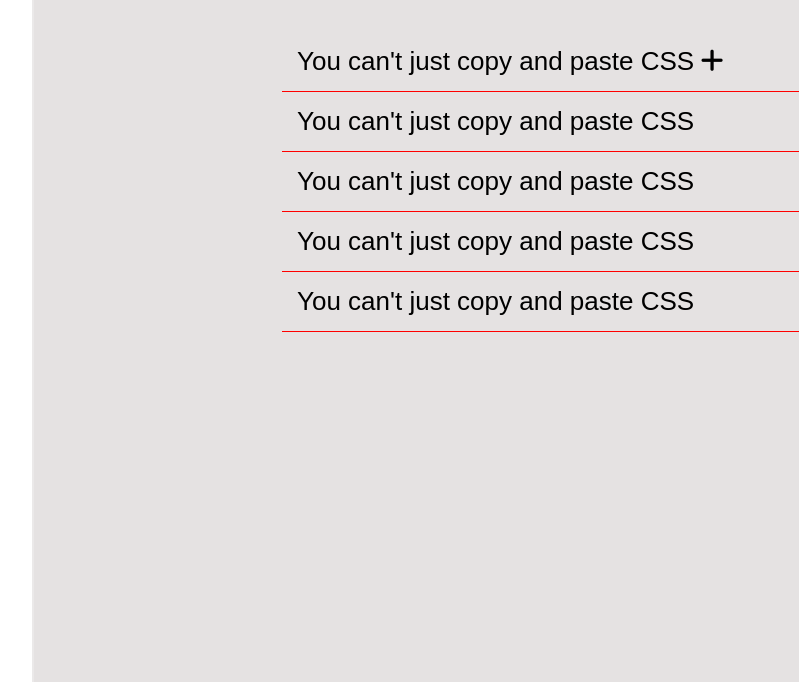
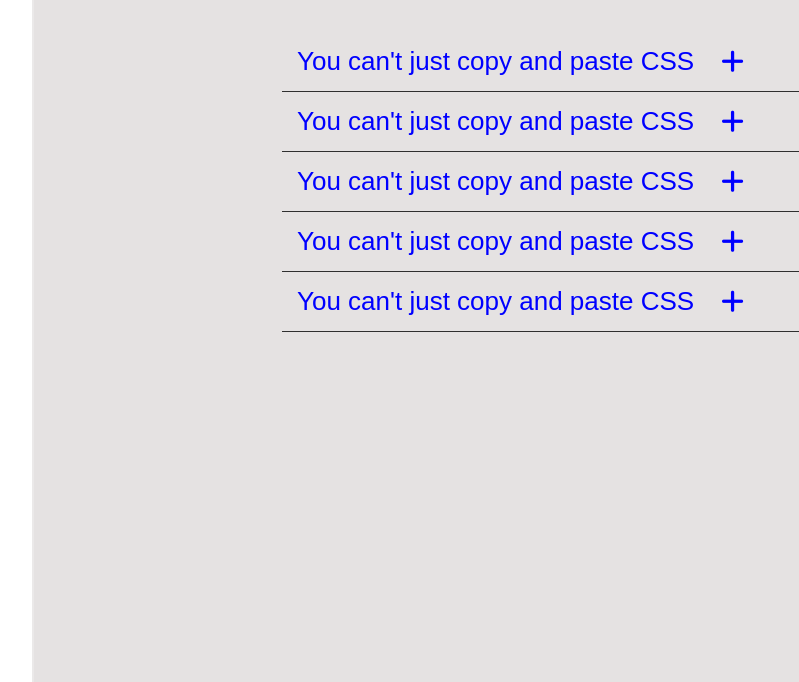
Before and after one commit to olgdem/cssBayan, a plain HTML site: page cssBayan/index.html in a window 1280 px wide. Shown: the part 118-800 px from the top of the page, without its empty margins (90-889 px from the left). Drawn offline with Linux system fonts and the light colour scheme; a web font is replaced by a local one.

Commit message:
add icons

```diff
--- a/cssBayan/index.html
+++ b/cssBayan/index.html
@@ -17,8 +17,8 @@
     <div class="faq">
         <div class="faq-item">
             <label class="faq-title" for="faq_1">
-                <a class="faq-link" href="#">You can't just copy and paste CSS</a>
-                <i class="fa-solid fa-plus"></i>
+                You can't just copy and paste CSS
+
             </label>
             <input class="faq-input" type="radio" name="faq" id="faq_1">
             <div class="faq-img">
@@ -26,28 +26,39 @@
             </div>
         </div>
         <div class="faq-item">
-            <label class="faq-title" for="faq_2">You can't just copy and paste CSS</label>
+            <label class="faq-title" for="faq_2">
+                You can't just copy and paste CSS
+
+            </label>
             <input class="faq-input" type="checkbox" name="faq" id="faq_2">
             <div class="faq-img">
                 <img class="image" src="img/mole.png" alt="mouse">
             </div>
         </div>
         <div class="faq-item">
-            <label class="faq-title" for="faq_3">You can't just copy and paste CSS</label>
+            <label class="faq-title" for="faq_3">
+                You can't just copy and paste CSS
+
+            </label>
             <input class="faq-input" type="radio" name="faq" id="faq_3">
             <div class="faq-img">
                 <img class="image" src="img/stich.png" alt="mouse">
             </div>
         </div>
         <div class="faq-item">
-            <label class="faq-title" for="faq_4">You can't just copy and paste CSS</label>
+            <label class="faq-title" for="faq_4">
+                You can't just copy and paste CSS
+
+            </label>
             <input class="faq-input" type="radio" name="faq" id="faq_4">
             <div class="faq-img">
                 <img class="image" src="img/timon.png" alt="mouse">
             </div>
         </div>
         <div class="faq-item">
-            <label class="faq-title" for="faq_5">You can't just copy and paste CSS</label>
+            <label class="faq-title" for="faq_5">
+                You can't just copy and paste CSS
+            </label>
             <input class="faq-input" type="radio" name="faq" id="faq_5">
             <div class="faq-img">
                 <img class="image" src="img/duck.png" alt="mouse">
--- a/cssBayan/styles.css
+++ b/cssBayan/styles.css
@@ -31,25 +31,23 @@ img {
 
 }
 .faq-item {
-    border-bottom: 1px solid red;
-}
-.faq-link {
-    text-decoration: none;
-    color: black;
+    border-bottom: 1px solid rgb(48, 47, 47);
 
 }
 
 
 .faq-title {
-    color: black;
+    color: blue;
     display: block;
     cursor: pointer;
     padding: 10px 15px;
-   /* transition: all 1.5s ease-out;*/
+   transition: all .3s ease-out;
 }
-/*.faq-title:hover {
-    background-color: red;
-}*/
+
+.faq-title:hover {
+    color: black;
+
+}
 .faq-input {
     width: 0;
     height: 0;
@@ -57,17 +55,43 @@ img {
     appearance: none;
     position: absolute;
 }
+
+
 .faq-img {
     display: none;
-    /*transition-delay: 1s;*/
+ }
+ .faq-title:after {
+    font-family: FontAwesome;
+    content: "\2b";
+    display: inline-block;
+    position: absolute;
+    right: 35%;
+    width: 20px;
+    transition: .1s ease-out;
+
  }
 .faq-input:checked + .faq-img {
     display: block;
+    color: blueviolet;
 }
 .faq-input:hover + .faq-img {
     display: block;
-    /*transition-delay: 5s;*/
+
 }
+.faq-input:checked + .faq-title:after {
+    color: black;
+}
+
+/*.faq-input:checked + .faq-title:after {
+    transform: rotate(45deg);
+}*/
+/*.faq-input:hover + .faq-title:after {
+    transform: rotate(45deg);
+}*/
+
+
+
+
 
 .container {
     background: rgb(229, 226, 226);
```
